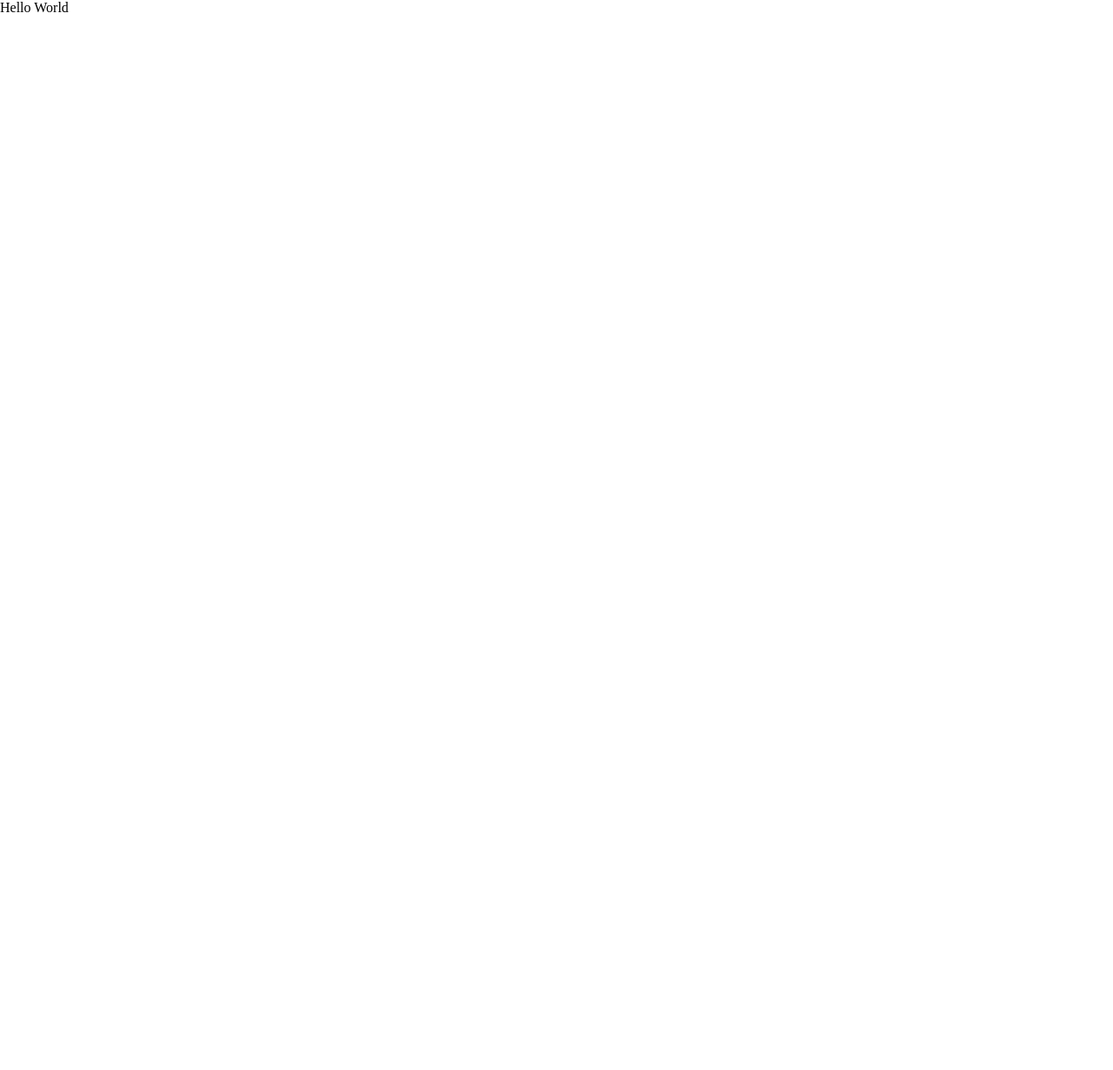
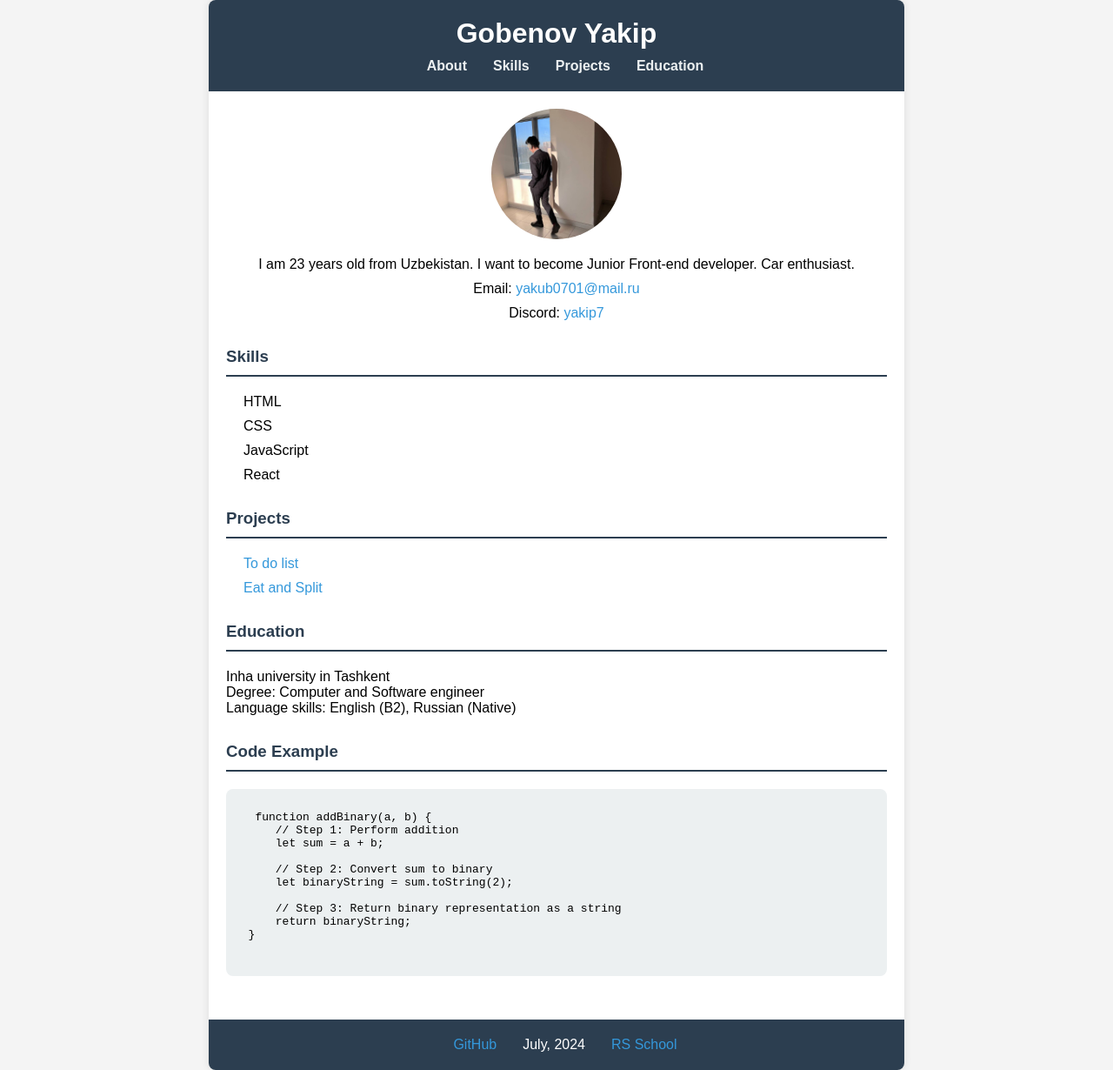
Before and after one commit to Yakip7/rsschool-cv, a plain HTML site: page index.html in a window 1280 px wide. Shown: the whole page at 87% size. Before the commit the page ends 800 px from the top, so only its background shows below. Drawn offline with Linux system fonts and the light colour scheme.

Commit message:
feat: Добавил структуру сайта и стили

```diff
--- a/index.html
+++ b/index.html
@@ -1,12 +1,91 @@
 <!DOCTYPE html>
 <html lang="en">
 <head>
-   <meta charset="UTF-8">
-   <meta name="viewport" content="width=device-width, initial-scale=1.0">
-   <link rel="stylesheet" href="/rsschool-cv/style.css">
-   <title>My CV</title>
+    <meta charset="UTF-8">
+    <meta name="viewport" content="width=device-width, initial-scale=1.0">
+    <title>Gobenov Yakip's CV</title>
+    <link rel="stylesheet" href="./style.css">
 </head>
 <body>
-   <div>Hello World</div>
+   <div class="container">
+    <header>
+        <h1>Gobenov Yakip</h1>
+        <nav class="navbar">
+            <ul>
+                <li><a href="#about">About</a></li>
+                <li><a href="#skills">Skills</a></li>
+                <li><a href="#projects">Projects</a></li>
+                <li><a href="#education">Education</a></li>
+            </ul>
+        </nav>
+    </header>
+
+    <main>
+        <section id="about">
+            <img class="about_img" src="./img/avatar.jpg" alt="avatar">
+            <div>
+            <div>I am 23 years old from Uzbekistan. I want to become Junior Front-end developer. Car enthusiast.</div>
+            <div>Email: <a href="mailto:yakub0701@mail.ru">yakub0701@mail.ru</a></div>
+            <div>Discord:<a href="https://discord.com/channels/yakip7"> yakip7</a></div>
+         </div>
+
+
+        </section>
+
+        <section id="skills">
+            <h3>Skills</h3>
+            <ul>
+                <li>HTML</li>
+                <li>CSS</li>
+                <li>JavaScript</li>
+                <li>React</li>
+            </ul>
+        </section>
+
+        <section id="projects">
+            <h3>Projects</h3>
+            <ul>
+                <li><a href="https://github.com/Yakip7/js-todo-list">To do list</a></li>
+                <li><a href="https://github.com/Yakip7/eat-and-split">Eat and Split</a></li>
+            </ul>
+        </section>
+
+        <section id="education">
+            <h3>Education</h3>
+            <p>Inha university in Tashkent</p>
+            <p>Degree: Computer and Software engineer</p>
+            <div>Language skills: English (B2), Russian (Native)</div>
+
+        </section>
+
+        <section id="code-example">
+            <h3>Code Example</h3>
+            <pre>
+<code>
+   function addBinary(a, b) {
+      // Step 1: Perform addition
+      let sum = a + b;
+
+      // Step 2: Convert sum to binary
+      let binaryString = sum.toString(2);
+
+      // Step 3: Return binary representation as a string
+      return binaryString;
+  }
+</code>
+            </pre>
+        </section>
+
+
+    </main>
+
+    <footer>
+        <ul>
+            <li><a href="https://github.com/Yakip7">GitHub</a></li>
+            <li>July, 2024</li>
+            <li><a href="https://rs.school/js/">RS School</a></li>
+        </ul>
+    </footer>
+   </div>
 </body>
 </html>
--- a/style.css
+++ b/style.css
@@ -1,5 +1,129 @@
-*{
+* {
+   box-sizing: border-box;
    margin: 0;
    padding: 0;
-   box-sizing: border-box;
 }
+
+body {
+   font-family: 'Arial', sans-serif;
+   background-color: #f4f4f4;
+   display: flex;
+   justify-content: center;
+   align-items: center;
+   min-height: 100vh;
+}
+
+.container {
+   background-color: #fff;
+   width: 100%;
+   max-width: 800px;
+   box-shadow: 0 0 10px rgba(0, 0, 0, 0.1);
+   border-radius: 8px;
+   overflow: hidden;
+}
+
+header {
+   background-color: #2c3e50;
+   color: #fff;
+   padding: 20px;
+   text-align: center;
+}
+
+header h1 {
+   margin-bottom: 10px;
+}
+
+.navbar ul {
+   list-style: none;
+   display: flex;
+   justify-content: center;
+}
+
+.navbar ul li {
+   margin: 0 15px;
+}
+
+.navbar ul li a {
+   color: #ecf0f1;
+   text-decoration: none;
+   font-weight: bold;
+}
+
+.navbar ul li a:hover {
+   text-decoration: underline;
+}
+
+main {
+   padding: 20px;
+}
+
+.about_img {
+   width: 150px;
+   height: 150px;
+   border-radius: 50%;
+   display: block;
+   margin: 0 auto 20px auto;
+   object-fit: cover;
+}
+
+#about {
+   text-align: center;
+   margin-bottom: 30px;
+}
+
+#about div {
+   margin-bottom: 10px;
+}
+
+#skills, #projects, #education, #code-example {
+   margin-bottom: 30px;
+}
+
+h3 {
+   border-bottom: 2px solid #2c3e50;
+   padding-bottom: 10px;
+   margin-bottom: 20px;
+   color: #2c3e50;
+}
+
+ul {
+   list-style: none;
+   padding-left: 20px;
+}
+
+ul li {
+   margin-bottom: 10px;
+}
+
+a {
+   color: #3498db;
+   text-decoration: none;
+}
+
+a:hover {
+   text-decoration: underline;
+}
+
+pre {
+   background-color: #ecf0f1;
+   padding: 10px;
+   border-radius: 8px;
+   overflow-x: auto;
+}
+
+footer {
+   background-color: #2c3e50;
+   color: #fff;
+   text-align: center;
+   padding: 20px;
+}
+
+footer ul {
+   list-style: none;
+   display: flex;
+   justify-content: center;
+}
+
+footer ul li {
+   margin: 0 15px;
+}
```
Also changed, not shown: img/avatar.jpg (added).
